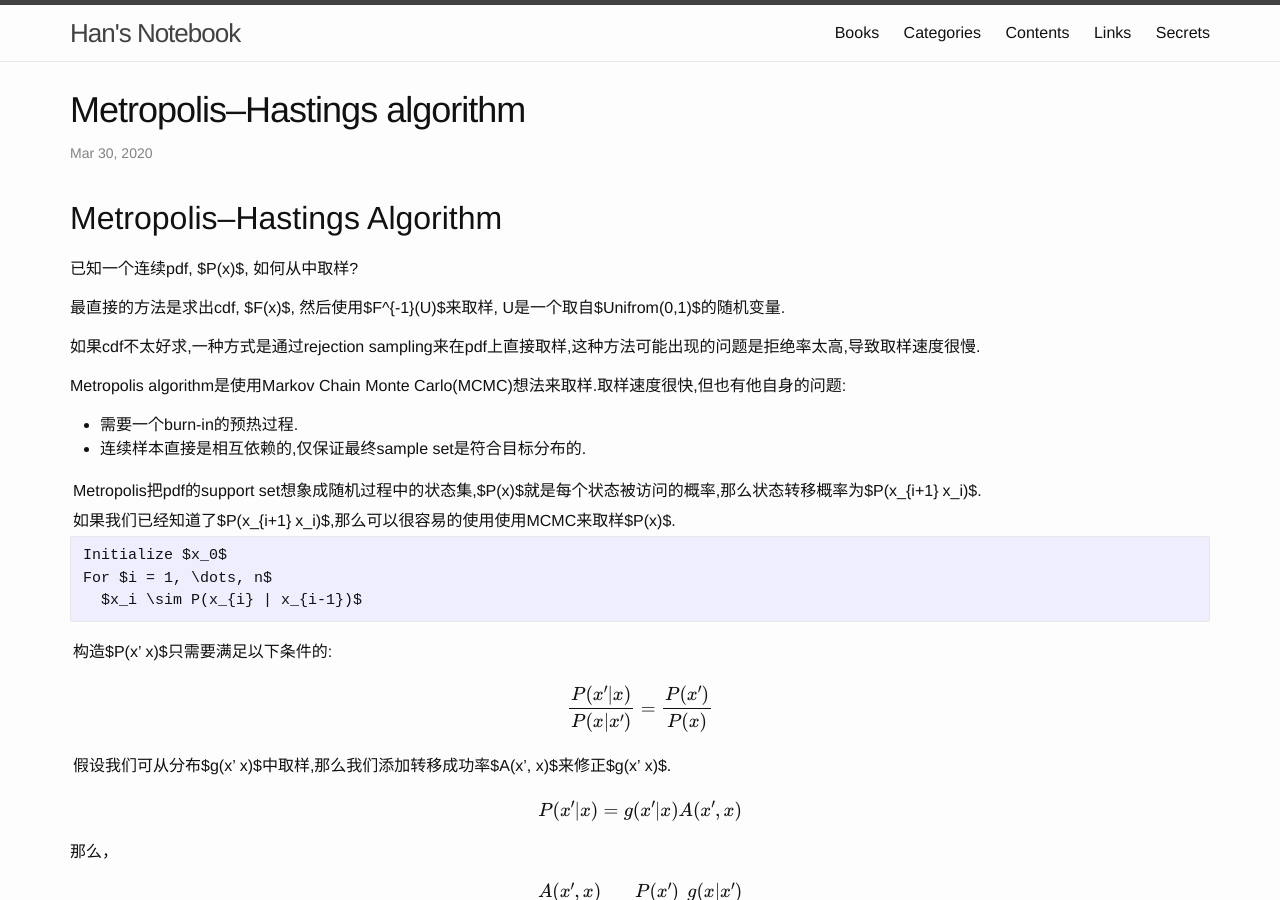
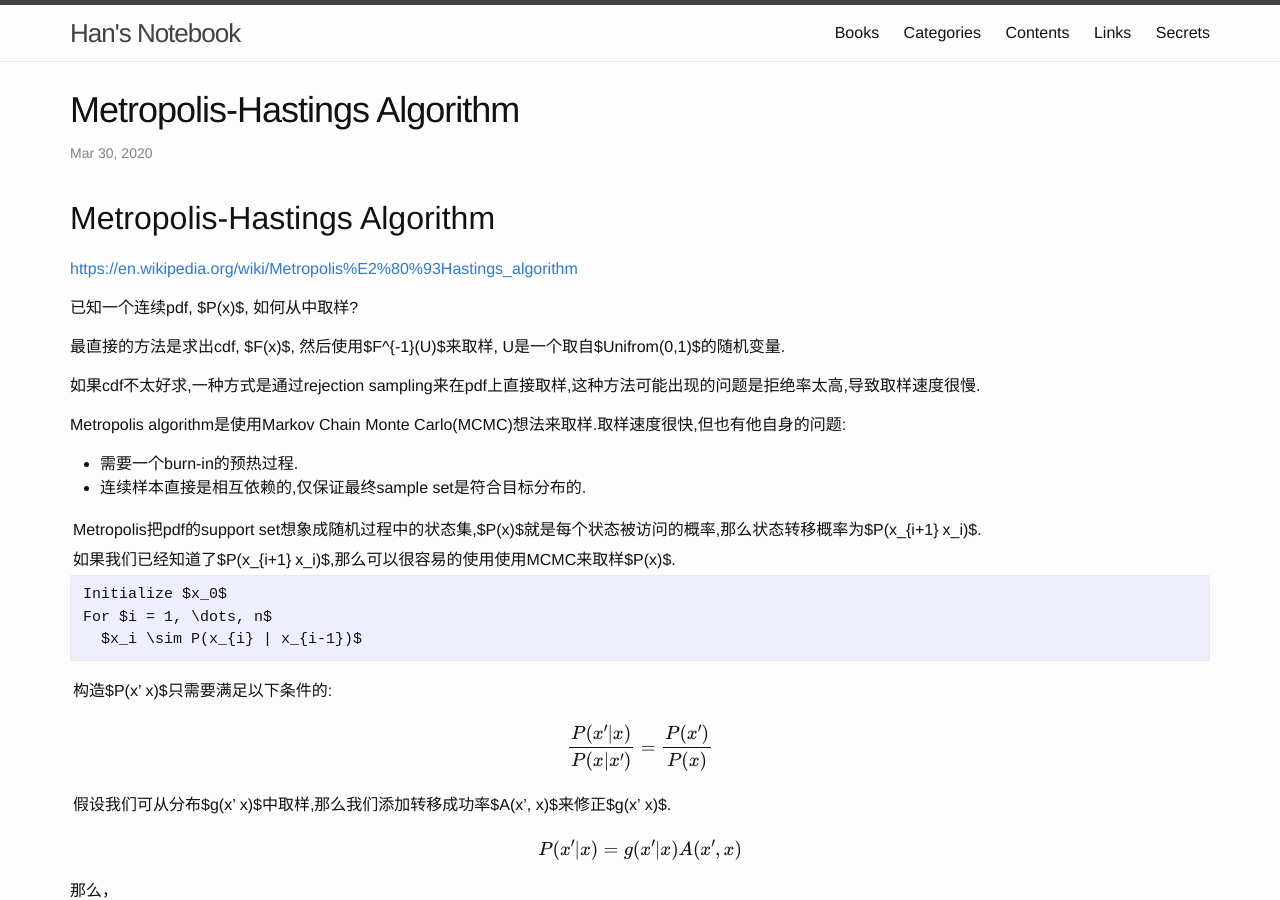
Before and after one commit to FiveEyes/FiveEyes.github.io, a Jekyll site: the page built from _posts/statistical-inference/2020-03-30-Metropolis-Algo.md, in a window 1280 px wide and 900 px high. Built offline with Jekyll 4.4.1, drawn with Linux system fonts in a browser that asks for light colours; formulas are drawn with MathJax 3; some of the changed lines change nothing that is shown.

Commit message:
Update and rename 2020-03-30-Metropolis–Hastings-Algorithm.md to 2020-03-30-Metropolis-Algo.md

```diff
--- a/_posts/statistical-inference/2020-03-30-Metropolis–Hastings-Algorithm.md
+++ b/_posts/statistical-inference/2020-03-30-Metropolis-Algo.md
@@ -1,11 +1,13 @@
 ---
 layout: post
-title: "Metropolis–Hastings algorithm"
+title: "Metropolis-Hastings Algorithm"
 date: 2020-03-30 02:48:00
 categories: Math, Statistics
 ---
 
-# Metropolis–Hastings Algorithm
+# Metropolis-Hastings Algorithm
+
+[https://en.wikipedia.org/wiki/Metropolis%E2%80%93Hastings_algorithm](https://en.wikipedia.org/wiki/Metropolis%E2%80%93Hastings_algorithm)
 
 已知一个连续pdf, $P(x)$, 如何从中取样?
 
```
